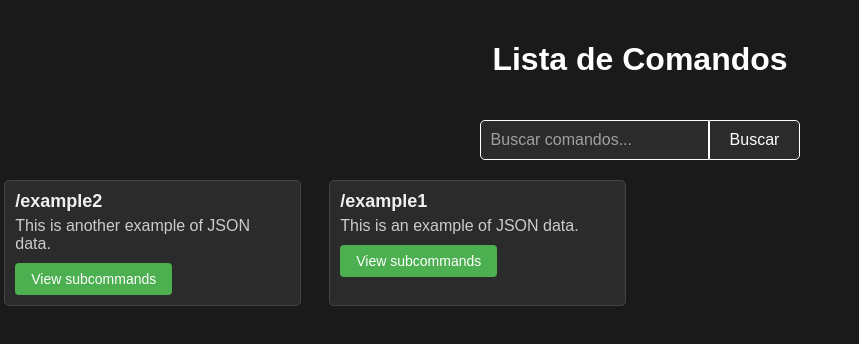
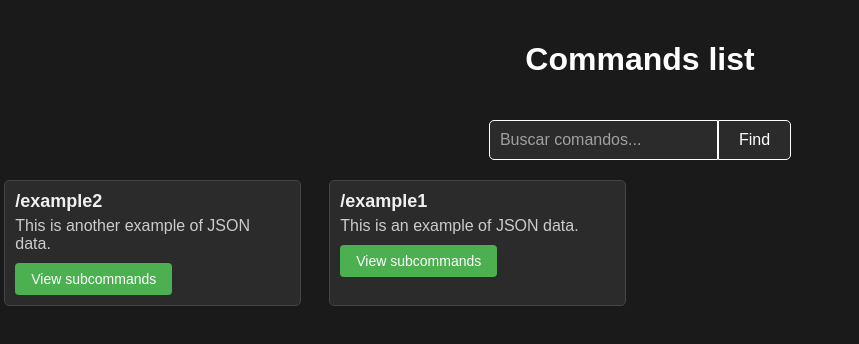
Before and after one commit to BulzyKrown/simple-slash-command-web, a plain HTML site: page index.html in a window 1280 px wide. Shown: the whole page, without its empty margins (0-859 px from the left). Drawn offline with Linux system fonts and the light colour scheme.

Commit message:
Update index.html
Update to English

```diff
--- a/index.html
+++ b/index.html
@@ -4,13 +4,13 @@
   <meta charset="UTF-8">
   <meta name="viewport" content="width=device-width, initial-scale=1.0">
   <link rel="stylesheet" href="styles.css">
-  <title>Comandos</title>
+  <title>Slash Commands list</title>
 </head>
 <body>
-  <h1 class="page-title">Lista de Comandos</h1>
+  <h1 class="page-title">Commands list</h1>
   <div class="search-container">
     <input type="text" id="search-input" class="search-input" placeholder="Buscar comandos...">
-    <button id="search-button" class="search-button">Buscar</button>
+    <button id="search-button" class="search-button">Find</button>
   </div>
   <div class="container" id="commands-list"></div>
   <script src="script.js"></script>
```
